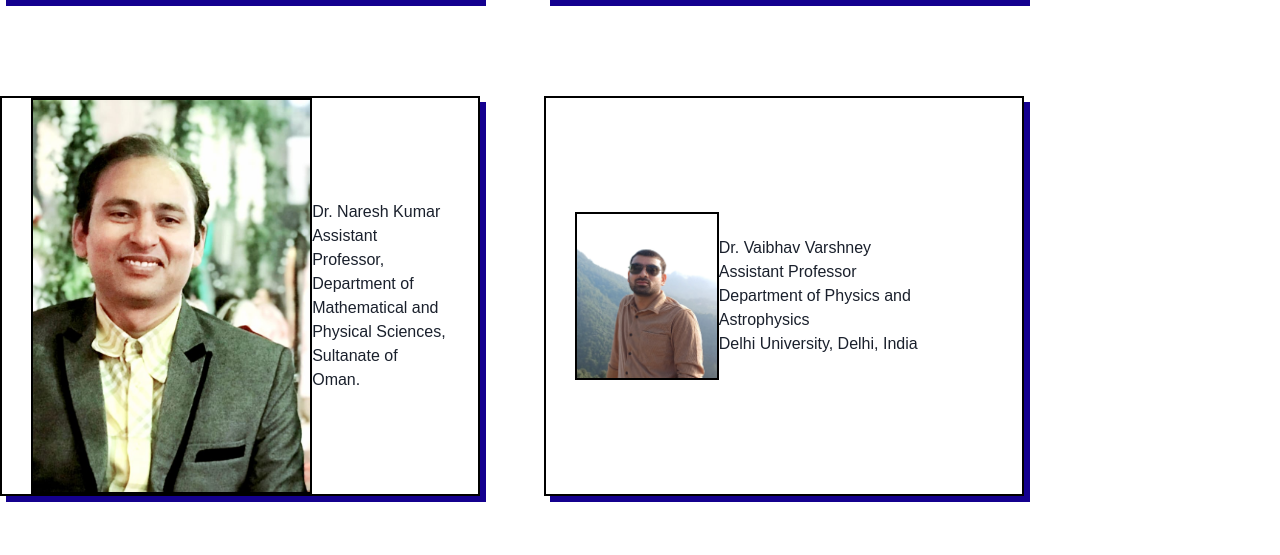
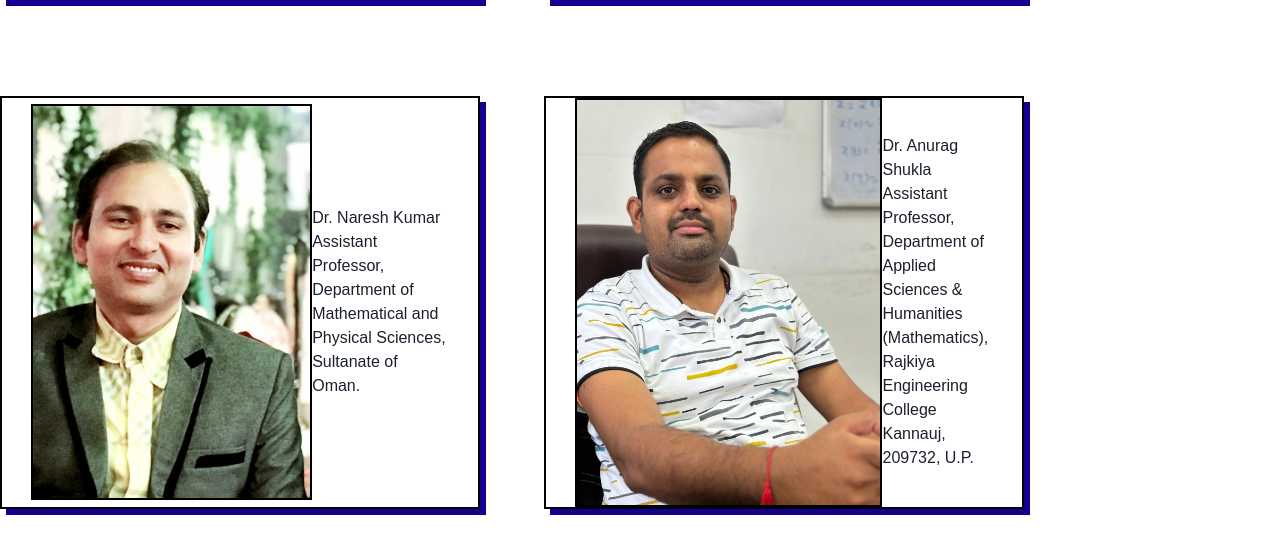
Before and after one commit to love-to-code108/iccasa2024, a React (Vite) app: page /Keynote_Speaker in a window 1280 px wide. Shown: the part 2489-3044 px from the top of the page. Built offline with nearby package versions, Linux system fonts and the light colour scheme; a web font is replaced by a local one.

Commit message:
added drAnuragShukla sir

```diff
--- a/src/pages/KeynoteSpeaker.jsx
+++ b/src/pages/KeynoteSpeaker.jsx
@@ -12,6 +12,7 @@ import DrVaibhav from "../assets/JPG/keynoteSpeaker/Dr. Vaibhav 1.png"
 import DrYudhveerSing from "../assets/JPG/keynoteSpeaker/Dr. Yudhveer Singh.jpeg"
 import ProfAnilKumar from "../assets/JPG/keynoteSpeaker/Prof. Anil Kumar.jpg"
 import DrHaciMehmet from "../assets/JPG/keynoteSpeaker/Prof. (Dr.) Haci Mehmet Baskonus.jpeg"
+import DrAnuragShukla from "../assets/JPG/keynoteSpeaker/Dr.AnuragShukla.jpeg"
 import ProfODMakinde from "../assets/JPG/keynoteSpeaker/Prof. O. D. Makinde.gif"
 
 
@@ -58,6 +59,9 @@ export const KeynoteSpeaker = () => {
         {/* DR NARESH KUMAR */}
         <KeynoteSpeaker_card_component image={DrNareshKumar} bold="Dr. Naresh Kumar" line1="Assistant Professor," line2="Department of Mathematical and Physical Sciences," line3="Sultanate of Oman." />
 
+        {/* DR ANURAG SHUKLA */}
+        <KeynoteSpeaker_card_component image={DrAnuragShukla} bold="Dr. Anurag Shukla" line1="Assistant Professor," line2="Department of Applied Sciences & Humanities (Mathematics)," line3="Rajkiya Engineering College Kannauj, 209732, U.P." />
+
         {/* DR VAIBHAV VARSHNEY */}
         <KeynoteSpeaker_card_component image={DrVaibhav} bold="Dr. Vaibhav Varshney" line1="Assistant Professor" line2="Department of Physics and Astrophysics" line3="Delhi University, Delhi, India" />
       </div>
```
Also changed, not shown: src/assets/JPG/keynoteSpeaker/Dr.AnuragShukla.jpeg (added).
